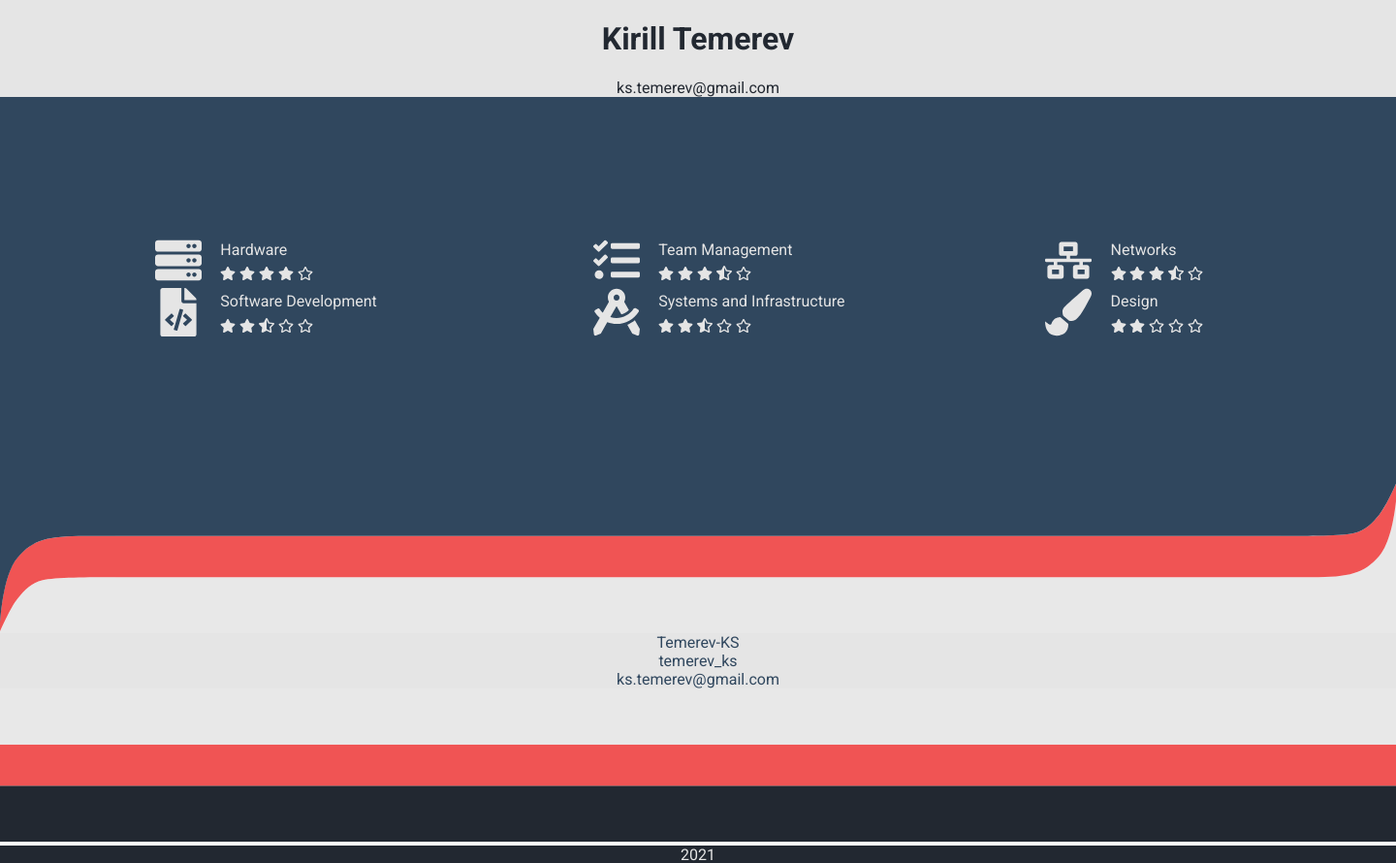
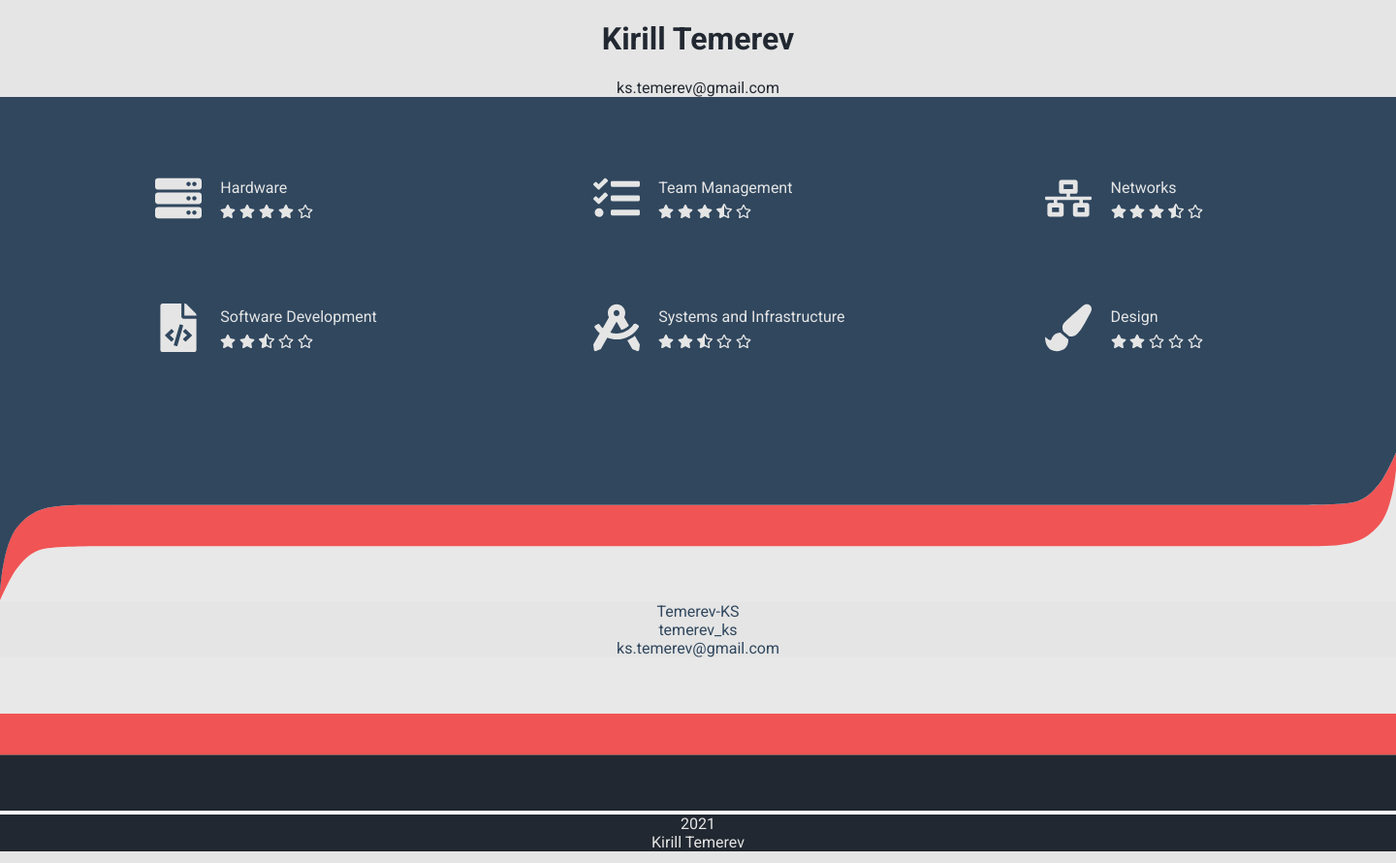
Before and after one commit to Temerev-KS/002_portfolio_website, a Flask app: page /strapless in a window 1440 px wide. Shown: the part 524-1414 px from the top of the page at 97% size. Run offline with Flask 2, Linux system fonts and the light colour scheme; some libraries are stand-ins or nearby versions.

Commit message:
Work in progress
- adjust vertical spacing between skill cards

```diff
--- a/static/css/style.css
+++ b/static/css/style.css
@@ -44,7 +44,7 @@ body {
     grid-column-gap: 5%;
     align-items: center;
     justify-content: center;
-    padding: 9em 3em 9em clamp(7vw, 5vw, 4vw);
+    padding: 3em 3em 3em clamp(7vw, 5vw, 4vw);
 }
 
 .skills-vertical-flex-container {
@@ -61,6 +61,7 @@ body {
     grid-template-columns: 1fr 3fr;
     align-items: center;
     justify-items: left;
+    margin: 2em 0 3em 0;
 }
 
 .first-column {
--- a/templates/index_strapless.html
+++ b/templates/index_strapless.html
@@ -143,15 +143,9 @@
     </div>
 
     <div class="separator-flex-container">
-        <div class="separator-left">
-{#            <img src="static/img/separator_brg/left_wisp_xl.svg">#}
-        </div>
-        <div class="separator-center">
-{#            <img src="static/img/separator_brg/center_bar_xl.svg">#}
-        </div>
-        <div class="separator-right">
-{#            <img src="static/img/separator_brg/right_wisp_xl.svg">#}
-        </div>
+        <div class="separator-left"></div>
+        <div class="separator-center"></div>
+        <div class="separator-right"></div>
     </div>
 
 
```
